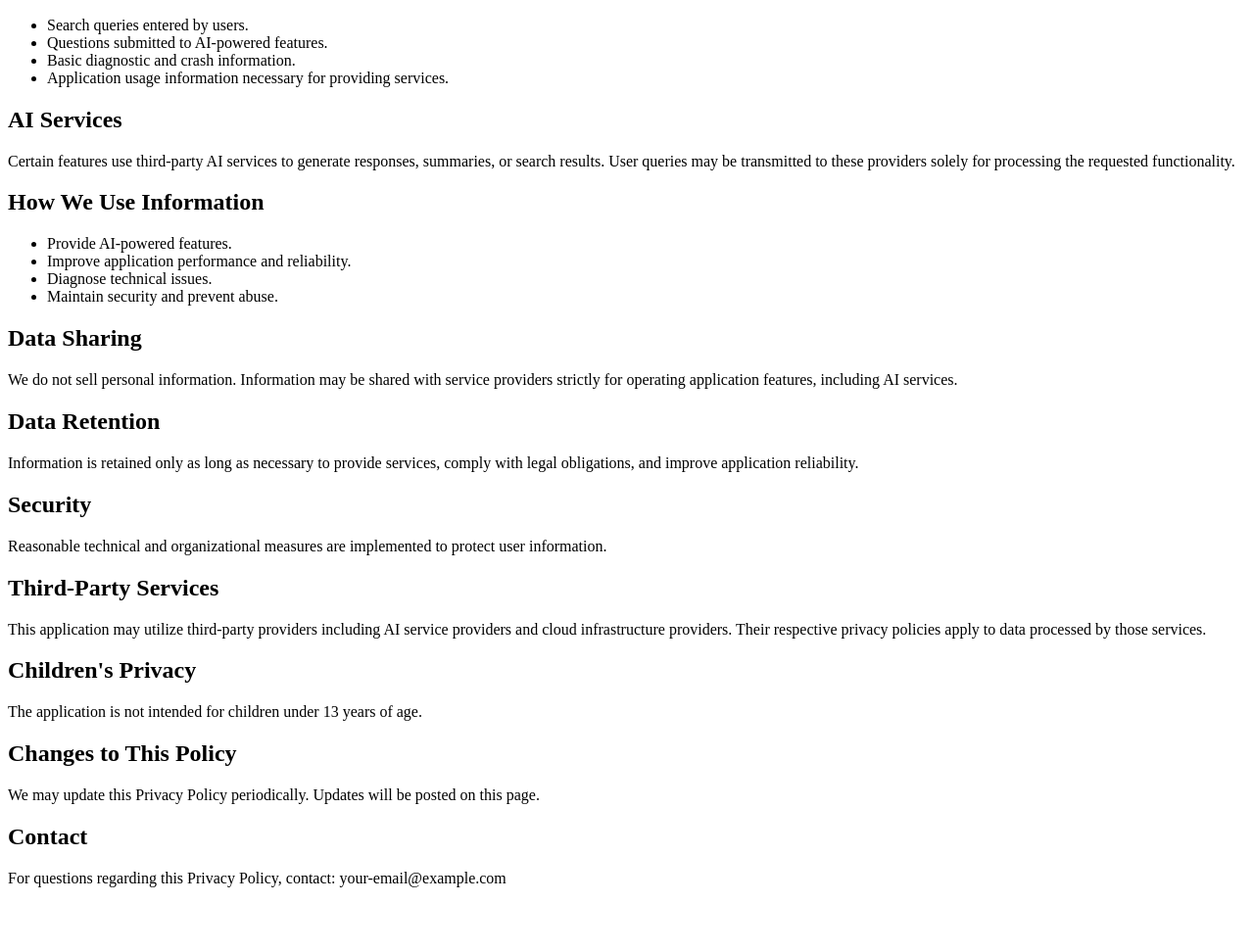
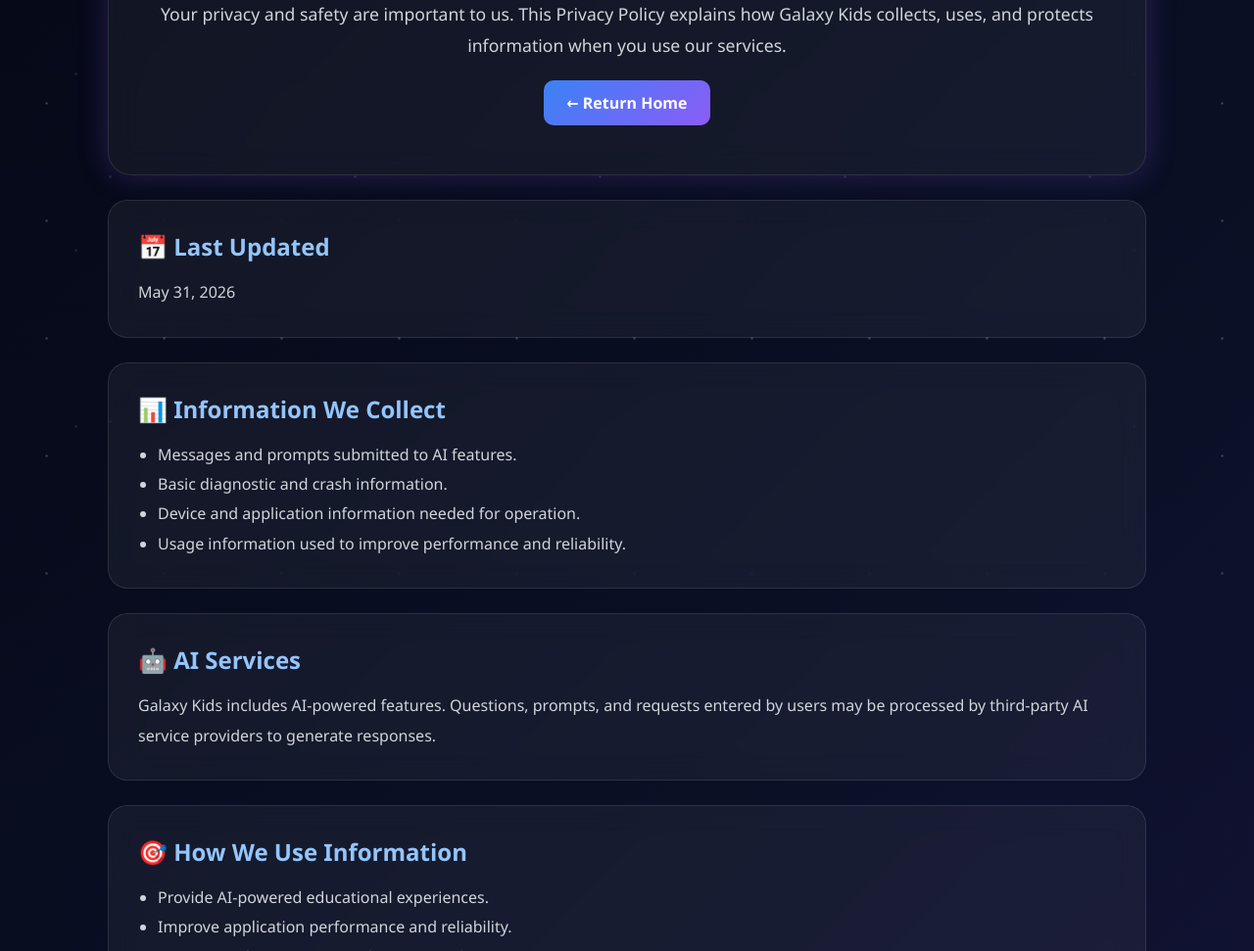
Before and after one commit to Neman1234/my-app-pages, a plain HTML site: page privacy.html in a window 1280 px wide. Shown: the part 182-1153 px from the top of the page at 98% size. Before the commit the page ends 1104 px from the top, so only its background shows below. Drawn offline with Linux system fonts and the light colour scheme.

Commit message:
Revise privacy policy layout and content

```diff
--- a/privacy.html
+++ b/privacy.html
@@ -1,84 +1,240 @@
 <!DOCTYPE html>
-<html>
+<html lang="en">
 <head>
-    <title>Privacy Policy</title>
+<meta charset="UTF-8">
+<meta name="viewport" content="width=device-width, initial-scale=1.0">
+<title>Galaxy Kids - Privacy Policy</title>
+
+<style>
+*{
+    margin:0;
+    padding:0;
+    box-sizing:border-box;
+    font-family:'Segoe UI', Tahoma, Geneva, Verdana, sans-serif;
+}
+
+body{
+    min-height:100vh;
+    background:linear-gradient(135deg,#050816,#0b1026,#1a1446);
+    color:white;
+    overflow-x:hidden;
+}
+
+body::before{
+    content:"";
+    position:fixed;
+    inset:0;
+    background-image:
+        radial-gradient(white 1px, transparent 1px),
+        radial-gradient(#60a5fa 1px, transparent 1px),
+        radial-gradient(#c084fc 1px, transparent 1px);
+    background-size:120px 120px, 180px 180px, 250px 250px;
+    opacity:0.25;
+    animation:stars 80s linear infinite;
+    pointer-events:none;
+}
+
+@keyframes stars{
+    from{transform:translate(0,0);}
+    to{transform:translate(-200px,-200px);}
+}
+
+.container{
+    max-width:1100px;
+    margin:auto;
+    padding:50px 20px;
+    position:relative;
+    z-index:2;
+}
+
+.hero{
+    text-align:center;
+    padding:50px 30px;
+    background:rgba(255,255,255,0.05);
+    backdrop-filter:blur(15px);
+    border-radius:24px;
+    border:1px solid rgba(255,255,255,0.1);
+    box-shadow:0 0 30px rgba(139,92,246,0.25);
+}
+
+.hero h1{
+    font-size:3rem;
+    margin-bottom:15px;
+    background:linear-gradient(90deg,#60a5fa,#a78bfa,#f472b6);
+    -webkit-background-clip:text;
+    -webkit-text-fill-color:transparent;
+}
+
+.hero p{
+    color:#d1d5db;
+    font-size:1.1rem;
+    line-height:1.8;
+}
+
+.section{
+    margin-top:25px;
+    background:rgba(255,255,255,0.05);
+    backdrop-filter:blur(15px);
+    border-radius:20px;
+    padding:30px;
+    border:1px solid rgba(255,255,255,0.1);
+}
+
+.section h2{
+    color:#93c5fd;
+    margin-bottom:15px;
+}
+
+.section p,
+.section li{
+    color:#d1d5db;
+    line-height:1.9;
+}
+
+ul{
+    padding-left:20px;
+}
+
+.home-btn{
+    display:inline-block;
+    margin-top:20px;
+    padding:12px 24px;
+    background:linear-gradient(135deg,#3b82f6,#8b5cf6);
+    color:white;
+    text-decoration:none;
+    border-radius:10px;
+    font-weight:600;
+    transition:0.3s;
+}
+
+.home-btn:hover{
+    transform:translateY(-2px);
+}
+
+.footer{
+    text-align:center;
+    margin-top:40px;
+    color:#9ca3af;
+    padding-bottom:30px;
+}
+
+.email{
+    color:#93c5fd;
+    text-decoration:none;
+}
+
+@media(max-width:768px){
+    .hero h1{
+        font-size:2.2rem;
+    }
+}
+</style>
 </head>
+
 <body>
-<h1>Privacy Policy</h1>
 
-<p>Last Updated: May 2026</p>
+<div class="container">
 
-<p>
-This Privacy Policy explains how [App Name] collects, uses, and protects
-information when you use our application.
-</p>
+    <div class="hero">
+        <h1>🔒 Galaxy Kids Privacy Policy</h1>
 
-<h2>Information We Collect</h2>
-<ul>
-    <li>Search queries entered by users.</li>
-    <li>Questions submitted to AI-powered features.</li>
-    <li>Basic diagnostic and crash information.</li>
-    <li>Application usage information necessary for providing services.</li>
-</ul>
+        <p>
+            Your privacy and safety are important to us.
+            This Privacy Policy explains how Galaxy Kids collects,
+            uses, and protects information when you use our services.
+        </p>
 
-<h2>AI Services</h2>
-<p>
-Certain features use third-party AI services to generate responses,
-summaries, or search results.
-User queries may be transmitted to these providers solely for processing
-the requested functionality.
-</p>
+        <a href="index.html" class="home-btn">← Return Home</a>
+    </div>
 
-<h2>How We Use Information</h2>
-<ul>
-    <li>Provide AI-powered features.</li>
-    <li>Improve application performance and reliability.</li>
-    <li>Diagnose technical issues.</li>
-    <li>Maintain security and prevent abuse.</li>
-</ul>
+    <div class="section">
+        <h2>📅 Last Updated</h2>
+        <p>May 31, 2026</p>
+    </div>
 
-<h2>Data Sharing</h2>
-<p>
-We do not sell personal information.
-Information may be shared with service providers strictly for operating
-application features, including AI services.
-</p>
+    <div class="section">
+        <h2>📊 Information We Collect</h2>
+        <ul>
+            <li>Messages and prompts submitted to AI features.</li>
+            <li>Basic diagnostic and crash information.</li>
+            <li>Device and application information needed for operation.</li>
+            <li>Usage information used to improve performance and reliability.</li>
+        </ul>
+    </div>
 
-<h2>Data Retention</h2>
-<p>
-Information is retained only as long as necessary to provide services,
-comply with legal obligations, and improve application reliability.
-</p>
+    <div class="section">
+        <h2>🤖 AI Services</h2>
+        <p>
+            Galaxy Kids includes AI-powered features. Questions,
+            prompts, and requests entered by users may be processed
+            by third-party AI service providers to generate responses.
+        </p>
+    </div>
 
-<h2>Security</h2>
-<p>
-Reasonable technical and organizational measures are implemented to protect
-user information.
-</p>
+    <div class="section">
+        <h2>🎯 How We Use Information</h2>
+        <ul>
+            <li>Provide AI-powered educational experiences.</li>
+            <li>Improve application performance and reliability.</li>
+            <li>Maintain safety, security, and service quality.</li>
+            <li>Diagnose and resolve technical issues.</li>
+        </ul>
+    </div>
 
-<h2>Third-Party Services</h2>
-<p>
-This application may utilize third-party providers including AI service
-providers and cloud infrastructure providers.
-Their respective privacy policies apply to data processed by those services.
-</p>
+    <div class="section">
+        <h2>🔐 Data Security</h2>
+        <p>
+            We use reasonable technical and organizational safeguards
+            designed to help protect information from unauthorized access,
+            alteration, disclosure, or destruction.
+        </p>
+    </div>
 
-<h2>Children's Privacy</h2>
-<p>
-The application is not intended for children under 13 years of age.
-</p>
+    <div class="section">
+        <h2>🤝 Third-Party Services</h2>
+        <p>
+            Galaxy Kids may use third-party services, including AI providers,
+            cloud hosting services, and analytics providers to deliver
+            functionality and improve the user experience.
+        </p>
+    </div>
 
-<h2>Changes to This Policy</h2>
-<p>
-We may update this Privacy Policy periodically. Updates will be posted on
-this page.
-</p>
+    <div class="section">
+        <h2>👨‍👩‍👧 Children's Privacy</h2>
+        <p>
+            Galaxy Kids is designed for educational use. Parents and guardians
+            are encouraged to supervise children's use of digital services.
+        </p>
+    </div>
 
-<h2>Contact</h2>
-<p>
-For questions regarding this Privacy Policy, contact:
-your-email@example.com
-</p>
+    <div class="section">
+        <h2>🔄 Changes to This Policy</h2>
+        <p>
+            We may update this Privacy Policy from time to time.
+            Updates will be posted on this page with a revised
+            "Last Updated" date.
+        </p>
+    </div>
+
+    <div class="section">
+        <h2>📧 Contact Us</h2>
+
+        <p>
+            Questions about this Privacy Policy can be sent to:
+        </p>
+
+        <p style="margin-top:10px;">
+            <a class="email" href="mailto:galaxykidsbrowser@gmail.com">
+                galaxykidsbrowser@gmail.com
+            </a>
+        </p>
+    </div>
+
+    <div class="footer">
+        © 2026 Galaxy Kids. All Rights Reserved.
+    </div>
+
+</div>
 
 </body>
 </html>
```
